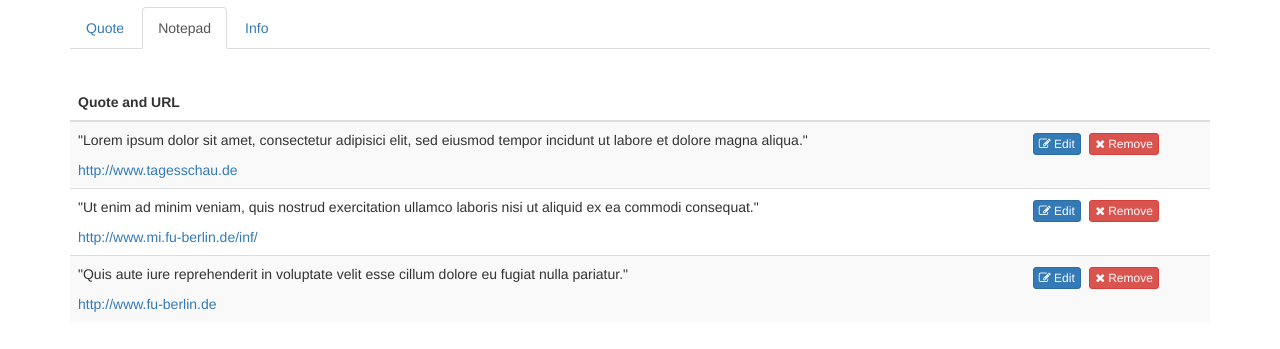
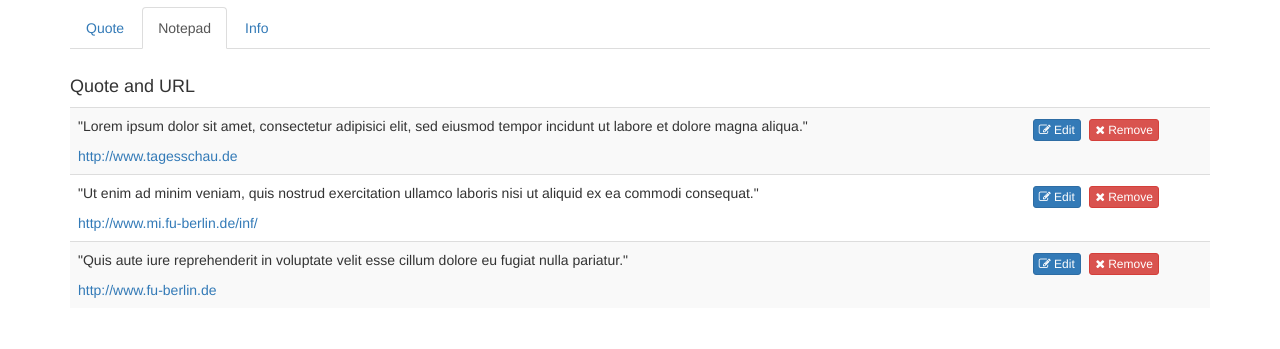
Before and after one commit to go-hyper/gohyper, a browser extension: page notepad.html in a window 1280 px wide. Shown: the part 49-398 px from the top of the page. Drawn offline with nearby package versions, Linux system fonts and the light colour scheme.

Commit message:
change margin and remove table head

```diff
--- a/css/gohyper.css
+++ b/css/gohyper.css
@@ -28,8 +28,8 @@ html, body {
 }
 
 .gh-margin {
-  margin-top: 2.5em;
-  margin-bottom: 2em;
+  margin-top: 2em;
+  margin-bottom: 1.5em;
 }
 
 .gh-small-button {
--- a/notepad.html
+++ b/notepad.html
@@ -24,13 +24,10 @@
       </ul>
 
       <div class="gh-margin">
+
+        <h4>Quote and URL</h4>
+
         <table class="table table-striped">
-          <thead>
-            <tr>
-              <th>Quote and URL</th>
-              <th></th>
-            </tr>
-          </thead>
           <tbody>
             <tr ng-repeat="datum in data">
               <td>
```
Also changed, not shown: popup.html (+0 -3 lines).
